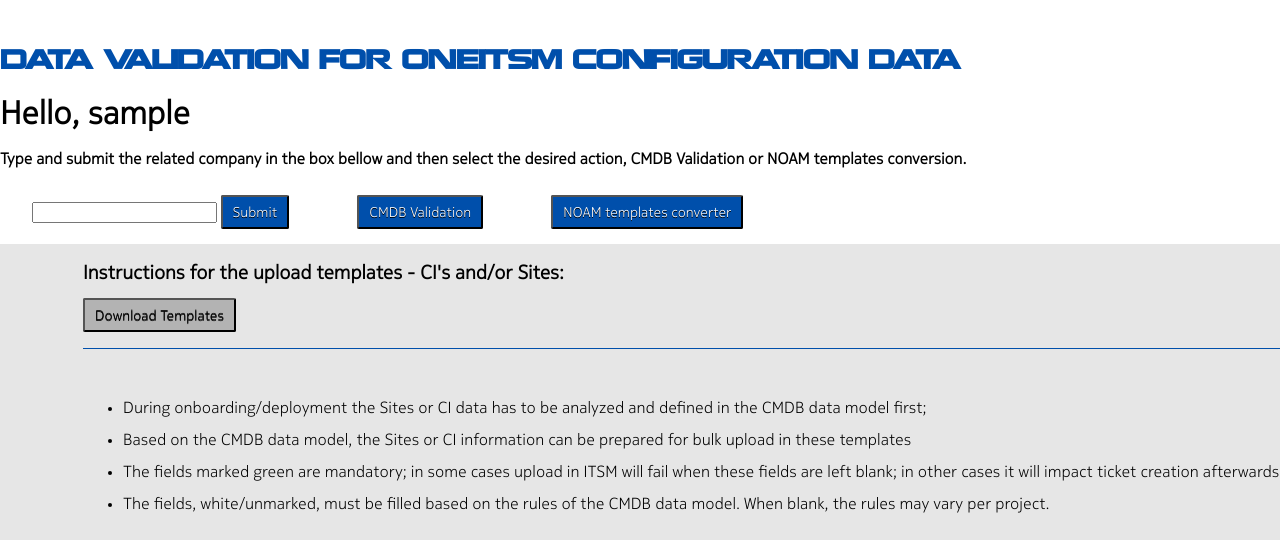
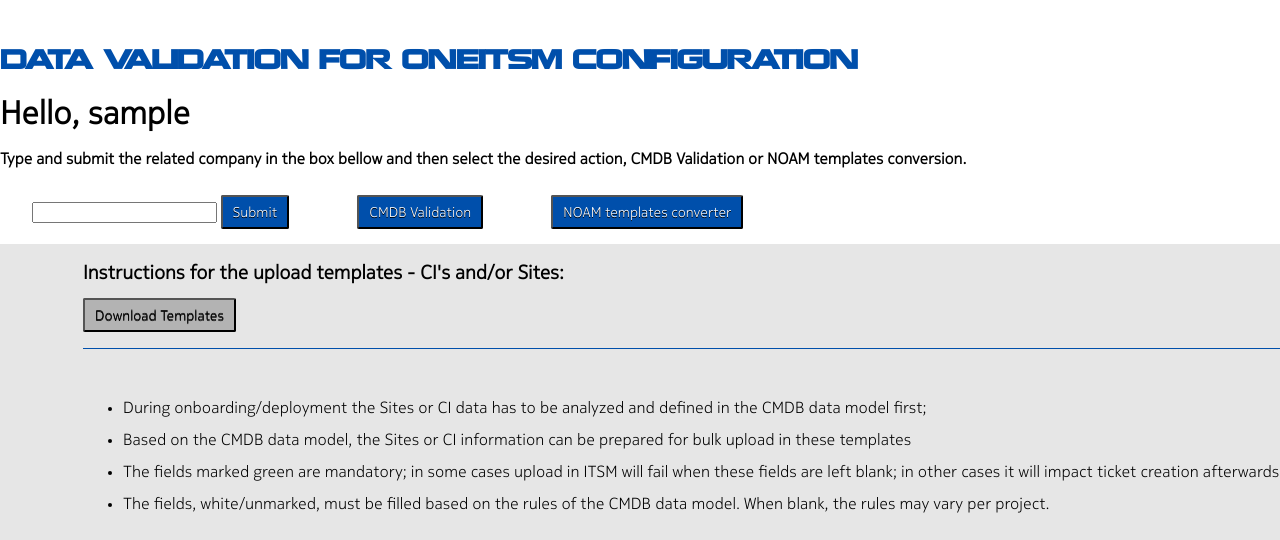
Before and after one commit to tabs11/login_example, a Flask app: page /home in a window 1280 px wide; the page is wider, and only the part inside the window is pictured. Shown: the part 35-575 px from the top of that part. Run offline with Flask 2, Linux system fonts and the light colour scheme; the visitor is signed in with stand-in values (Sample User, id 1); some libraries are stand-ins or nearby versions.

Commit message:
Update login_layout.html

```diff
--- a/templates/login_layout.html
+++ b/templates/login_layout.html
@@ -21,7 +21,7 @@
           <button class="mybutton" class="fadeIn fourth" type="submit" value="Logout">Logout</button>
        </form>
        </div>
-    <h3 class=title><b>DATA VALIDATION FOR ONEITSM CONFIGURATION DATA</b></h3>
+    <h3 class=title><b>DATA VALIDATION FOR ONEITSM CONFIGURATION</b></h3>
       {% block content %}
       {% endblock %}
     </div>
```
